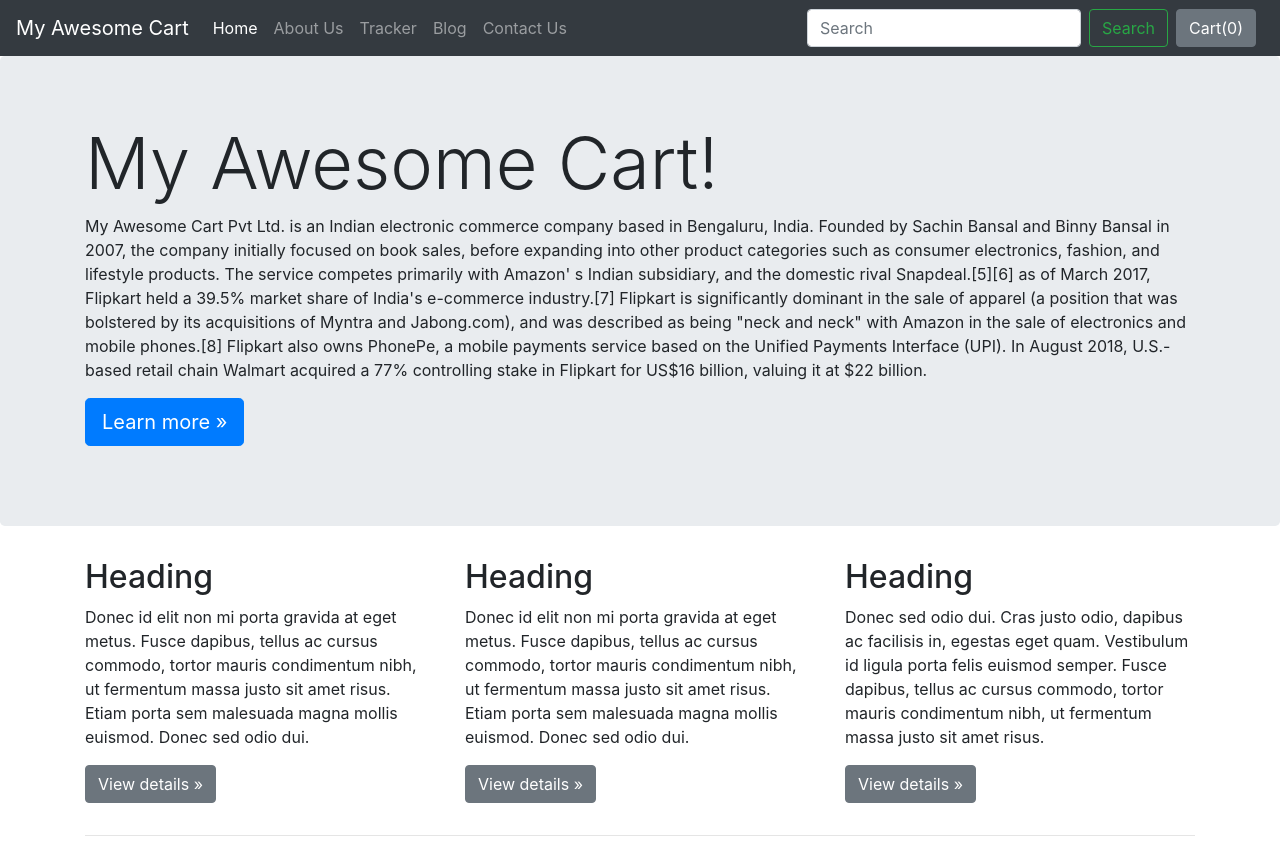
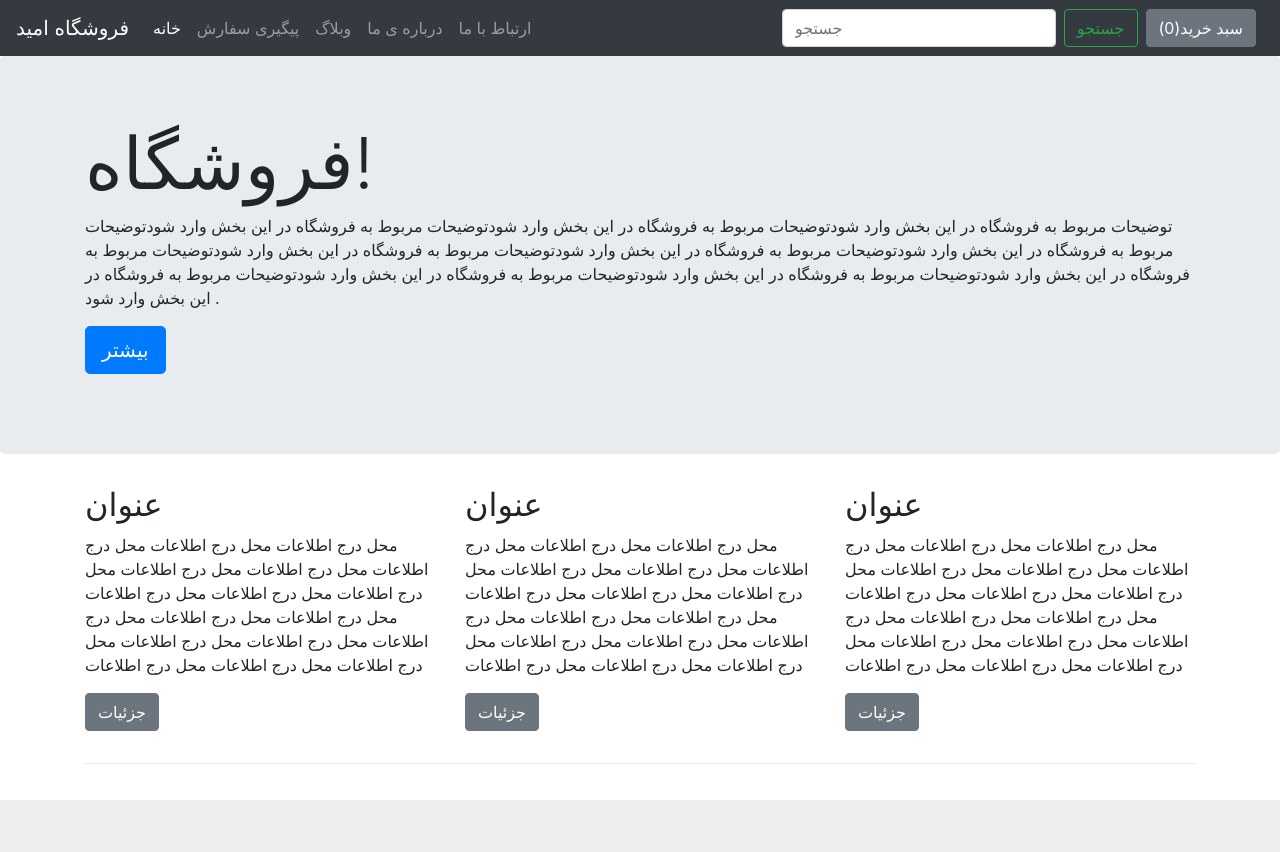
Before and after one commit to omidahmadii/Shop, a Django app: page /shop/about/ in a window 1280 px wide. After the commit the page ends 800 px from the top, so only its background shows below. Run offline with Django 3.2, Linux system fonts and the light colour scheme; some libraries are stand-ins or nearby versions.

Commit message:
update 002

```diff
--- a/shop/templates/shop/about.html
+++ b/shop/templates/shop/about.html
@@ -11,13 +11,9 @@
   <!-- Main jumbotron for a primary marketing message or call to action -->
   <div class="jumbotron">
     <div class="container">
-      <h1 class="display-3">My Awesome Cart!</h1>
-      <p>My Awesome Cart Pvt Ltd. is an Indian electronic commerce company based in Bengaluru, India. Founded by Sachin Bansal and Binny Bansal in 2007, the company initially focused on book sales, before expanding into other product categories such as consumer electronics, fashion, and lifestyle products.
-
-The service competes primarily with Amazon' s Indian subsidiary, and the domestic rival Snapdeal.[5][6] as of March 2017, Flipkart held a 39.5% market share of India's e-commerce industry.[7] Flipkart is significantly dominant in the sale of apparel (a position that was bolstered by its acquisitions of Myntra and Jabong.com), and was described as being "neck and neck" with Amazon in the sale of electronics and mobile phones.[8] Flipkart also owns PhonePe, a mobile payments service based on the Unified Payments Interface (UPI).
-
-In August 2018, U.S.-based retail chain Walmart acquired a 77% controlling stake in Flipkart for US$16 billion, valuing it at $22 billion.</p>
-      <p><a class="btn btn-primary btn-lg" href="#" role="button">Learn more &raquo;</a></p>
+      <h1 class="display-3">فروشگاه!</h1>
+      <p>توضیحات مربوط به فروشگاه در این بخش وارد شودتوضیحات مربوط به فروشگاه در این بخش وارد شودتوضیحات مربوط به فروشگاه در این بخش وارد شودتوضیحات مربوط به فروشگاه در این بخش وارد شودتوضیحات مربوط به فروشگاه در این بخش وارد شودتوضیحات مربوط به فروشگاه در این بخش وارد شودتوضیحات مربوط به فروشگاه در این بخش وارد شودتوضیحات مربوط به فروشگاه در این بخش وارد شودتوضیحات مربوط به فروشگاه در این بخش وارد شودتوضیحات مربوط به فروشگاه در این بخش وارد شود . </p>
+      <p><a class="btn btn-primary btn-lg" href="#" role="button">بیشتر</a></p>
     </div>
   </div>
 
@@ -25,19 +21,19 @@
     <!-- Example row of columns -->
     <div class="row">
       <div class="col-md-4">
-        <h2>Heading</h2>
-        <p>Donec id elit non mi porta gravida at eget metus. Fusce dapibus, tellus ac cursus commodo, tortor mauris condimentum nibh, ut fermentum massa justo sit amet risus. Etiam porta sem malesuada magna mollis euismod. Donec sed odio dui. </p>
-        <p><a class="btn btn-secondary" href="#" role="button">View details &raquo;</a></p>
+        <h2>عنوان</h2>
+        <p>محل درج اطلاعات محل درج اطلاعات محل درج اطلاعات محل درج اطلاعات محل درج اطلاعات محل درج اطلاعات محل درج اطلاعات محل درج اطلاعات محل درج اطلاعات محل درج اطلاعات محل درج اطلاعات محل درج اطلاعات محل درج اطلاعات محل درج اطلاعات محل درج اطلاعات محل درج اطلاعات </p>
+        <p><a class="btn btn-secondary" href="#" role="button">جزئیات</a></p>
       </div>
       <div class="col-md-4">
-        <h2>Heading</h2>
-        <p>Donec id elit non mi porta gravida at eget metus. Fusce dapibus, tellus ac cursus commodo, tortor mauris condimentum nibh, ut fermentum massa justo sit amet risus. Etiam porta sem malesuada magna mollis euismod. Donec sed odio dui. </p>
-        <p><a class="btn btn-secondary" href="#" role="button">View details &raquo;</a></p>
+        <h2>عنوان</h2>
+        <p>محل درج اطلاعات محل درج اطلاعات محل درج اطلاعات محل درج اطلاعات محل درج اطلاعات محل درج اطلاعات محل درج اطلاعات محل درج اطلاعات محل درج اطلاعات محل درج اطلاعات محل درج اطلاعات محل درج اطلاعات محل درج اطلاعات محل درج اطلاعات محل درج اطلاعات محل درج اطلاعات </p>
+        <p><a class="btn btn-secondary" href="#" role="button">جزئیات</a></p>
       </div>
       <div class="col-md-4">
-        <h2>Heading</h2>
-        <p>Donec sed odio dui. Cras justo odio, dapibus ac facilisis in, egestas eget quam. Vestibulum id ligula porta felis euismod semper. Fusce dapibus, tellus ac cursus commodo, tortor mauris condimentum nibh, ut fermentum massa justo sit amet risus.</p>
-        <p><a class="btn btn-secondary" href="#" role="button">View details &raquo;</a></p>
+        <h2>عنوان</h2>
+        <p>محل درج اطلاعات محل درج اطلاعات محل درج اطلاعات محل درج اطلاعات محل درج اطلاعات محل درج اطلاعات محل درج اطلاعات محل درج اطلاعات محل درج اطلاعات محل درج اطلاعات محل درج اطلاعات محل درج اطلاعات محل درج اطلاعات محل درج اطلاعات محل درج اطلاعات محل درج اطلاعات </p>
+        <p><a class="btn btn-secondary" href="#" role="button">جزئیات</a></p>
       </div>
     </div>
 
--- a/shop/templates/shop/basic.html
+++ b/shop/templates/shop/basic.html
@@ -1,4 +1,5 @@
 <!doctype html>
+
 <html lang="en">
   <head>
     <!-- Required meta tags -->
@@ -14,48 +15,7 @@
   </style>
   </head>
   <body>
-
-    <nav class="navbar navbar-expand-lg navbar-dark bg-dark">
-  <a class="navbar-brand" href="/shop">My Awesome Cart</a>
-  <button class="navbar-toggler" type="button" data-toggle="collapse" data-target="#navbarSupportedContent" aria-controls="navbarSupportedContent" aria-expanded="false" aria-label="Toggle navigation">
-    <span class="navbar-toggler-icon"></span>
-  </button>
-
-  <div class="collapse navbar-collapse" id="navbarSupportedContent">
-    <ul class="navbar-nav mr-auto">
-      <li class="nav-item active">
-        <a class="nav-link" href="/shop">Home <span class="sr-only">(current)</span></a>
-      </li>
-      <li class="nav-item">
-        <a class="nav-link" href="/shop/about">About Us</a>
-      </li>
-
-      <li class="nav-item">
-        <a class="nav-link" href="/shop/tracker">Tracker</a>
-      </li>
-
-      <li class="nav-item">
-        <a class="nav-link" href="/blog">Blog</a>
-      </li>
-
-       <li class="nav-item">
-        <a class="nav-link" href="/shop/contact">Contact Us</a>
-      </li>
-
-
-    </ul>
-    <form method='get' action='/shop/search/' class="form-inline my-2 my-lg-0">
-      <input class="form-control mr-sm-2" type="search" placeholder="Search" aria-label="Search" name="search" id="search">
-      <button class="btn btn-outline-success my-2 my-sm-0" type="submit">Search</button>
-    </form>
-    <button type="button" class="btn btn-secondary mx-2" id="popcart" data-container="body" data-toggle="popover" data-placement="bottom" data-html="true" data-content="Vivamus
-sagittis lacus vel augue laoreet rutrum faucibus.">
-
-
-  Cart(<span id="cart">0</span>)
-</button>
-  </div>
-</nav>
+  {% include 'shop/navbar.html' %}
   {% block body %} {% endblock %}
 
     <!-- Optional JavaScript -->
--- /dev/null
+++ b/shop/templates/shop/navbar.html
@@ -0,0 +1,40 @@
+<nav class="navbar navbar-expand-lg navbar-dark bg-dark">
+  <a class="navbar-brand" href="/shop">فروشگاه امید</a>
+  <button class="navbar-toggler" type="button" data-toggle="collapse" data-target="#navbarSupportedContent" aria-controls="navbarSupportedContent" aria-expanded="false" aria-label="Toggle navigation">
+    <span class="navbar-toggler-icon"></span>
+  </button>
+
+  <div class="collapse navbar-collapse" id="navbarSupportedContent">
+    <ul class="navbar-nav mr-auto">
+      <li class="nav-item active">
+        <a class="nav-link" href="/shop">خانه <span class="sr-only">(current)</span></a>
+      </li>
+
+      <li class="nav-item">
+        <a class="nav-link" href="/shop/tracker">پیگیری سفارش</a>
+      </li>
+
+      <li class="nav-item">
+        <a class="nav-link" href="/blog">وبلاگ</a>
+      </li>
+
+       <li class="nav-item">
+        <a class="nav-link" href="/shop/about">درباره ی ما</a>
+      </li>
+
+       <li class="nav-item">
+        <a class="nav-link" href="/shop/contact">ارتباط با ما</a>
+      </li>
+
+    </ul>
+    <form method='get' action='/shop/search/' class="form-inline my-2 my-lg-0">
+      <input class="form-control mr-sm-2" type="search" placeholder="جستجو" aria-label="Search" name="search" id="search">
+      <button class="btn btn-outline-success my-2 my-sm-0" type="submit">جستجو</button>
+    </form>
+    <button type="button" class="btn btn-secondary mx-2" id="popcart" data-container="body" data-toggle="popover" data-placement="bottom" data-html="true" data-content="Vivamus
+sagittis lacus vel augue laoreet rutrum faucibus.">
+
+  سبد خرید(<span id="cart">0</span>)
+</button>
+  </div>
+</nav>
--- a/shop/templates/shop/prodView.html
+++ b/shop/templates/shop/prodView.html
@@ -9,8 +9,8 @@
         <img src="/media/{{product.image}}" width="233px" height="385px">
     </div>
         <div class="row">
-            <button class="btn btn-primary mx-3">Buy Now</button>
-            <button class="btn btn-primary">Add To Cart</button>
+            <button class="btn btn-primary mx-3">خرید</button>
+            <button class="btn btn-primary">اضافه کردن به سبد خرید</button>
         </div>
 
     </div>
```
Also changed, not shown: blog/templates/blog/basic.html (+1 -42 lines), shop/templates/shop/contact.html (+11 -11 lines), shop/templates/shop/index.html (+5 -5 lines), shop/templates/shop/tracker.html (+11 -10 lines), db.sqlite3.
